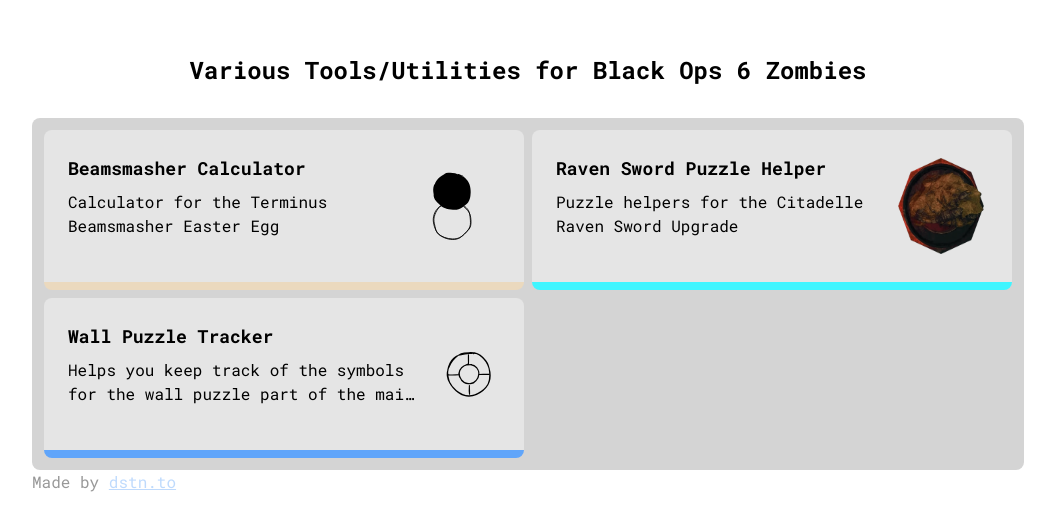
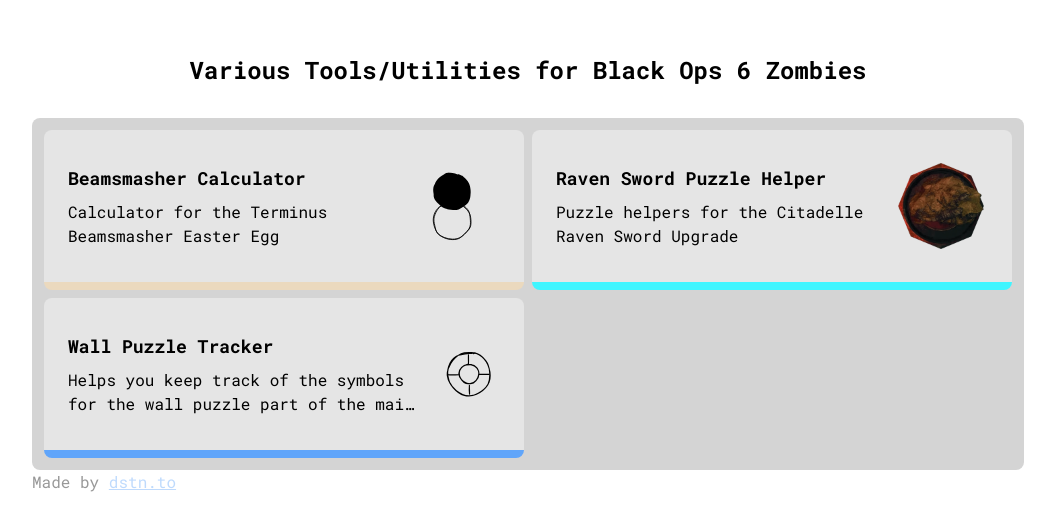
Before and after one commit to dustinrouillard/terminus-solver, a Next.js app: page / in a window 1280 px wide. Shown: the part 126-656 px from the top of the page, without its empty margins (112-1167 px from the left). Built offline with nearby package versions, Linux system fonts and the light colour scheme; a web font is replaced by a local one.

Commit message:
Fixing home page icon aspect ratios

```diff
--- a/src/components/tool.tsx
+++ b/src/components/tool.tsx
@@ -17,13 +17,13 @@
     <Link href={tool.path}>
       <div
         style={{ borderBottomColor: tool.color }}
-        className={`flex flex-row h-40 justify-between rounded-lg m-1 bg-neutral-200 dark:bg-black/60 p-6 min-w-80 border-b-8 space-x-6 cursor-pointer hover:brightness-75 transition-all`}
+        className={`flex flex-row h-40 justify-between items-center rounded-lg m-1 bg-neutral-200 dark:bg-black/60 p-6 min-w-80 border-b-8 space-x-6 cursor-pointer hover:brightness-75 transition-all`}
       >
         <div className="flex flex-col space-y-2">
           <h3 className="text-lg font-bold line-clamp-1">{tool.name}</h3>
           <p className="text-wrap line-clamp-2">{tool.description}</p>
         </div>
-        <div className="flex flex-row w-36 p-1">
+        <div className="flex flex-row w-36 h-fit items-center justify-center p-1">
           {tool.icon ? tool.icon(runeToolRandom) : <></>}
         </div>
       </div>
```
